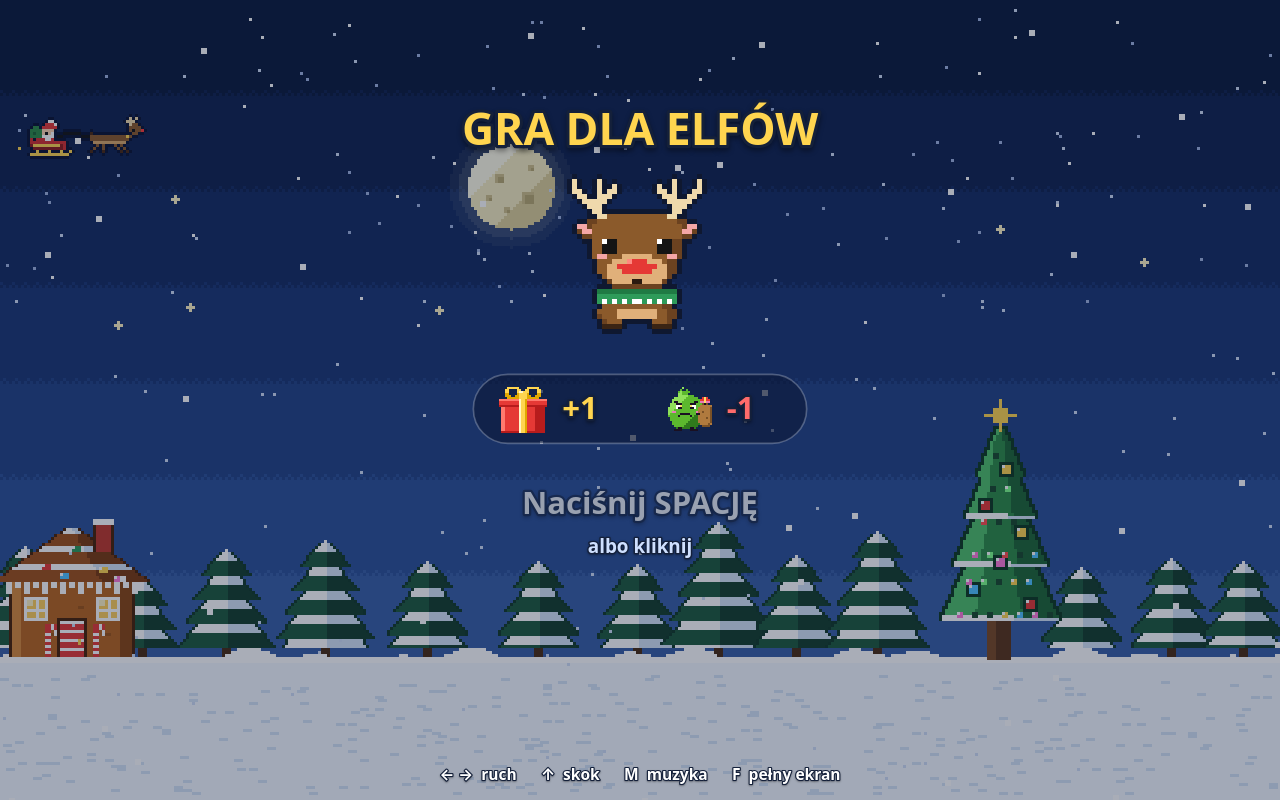
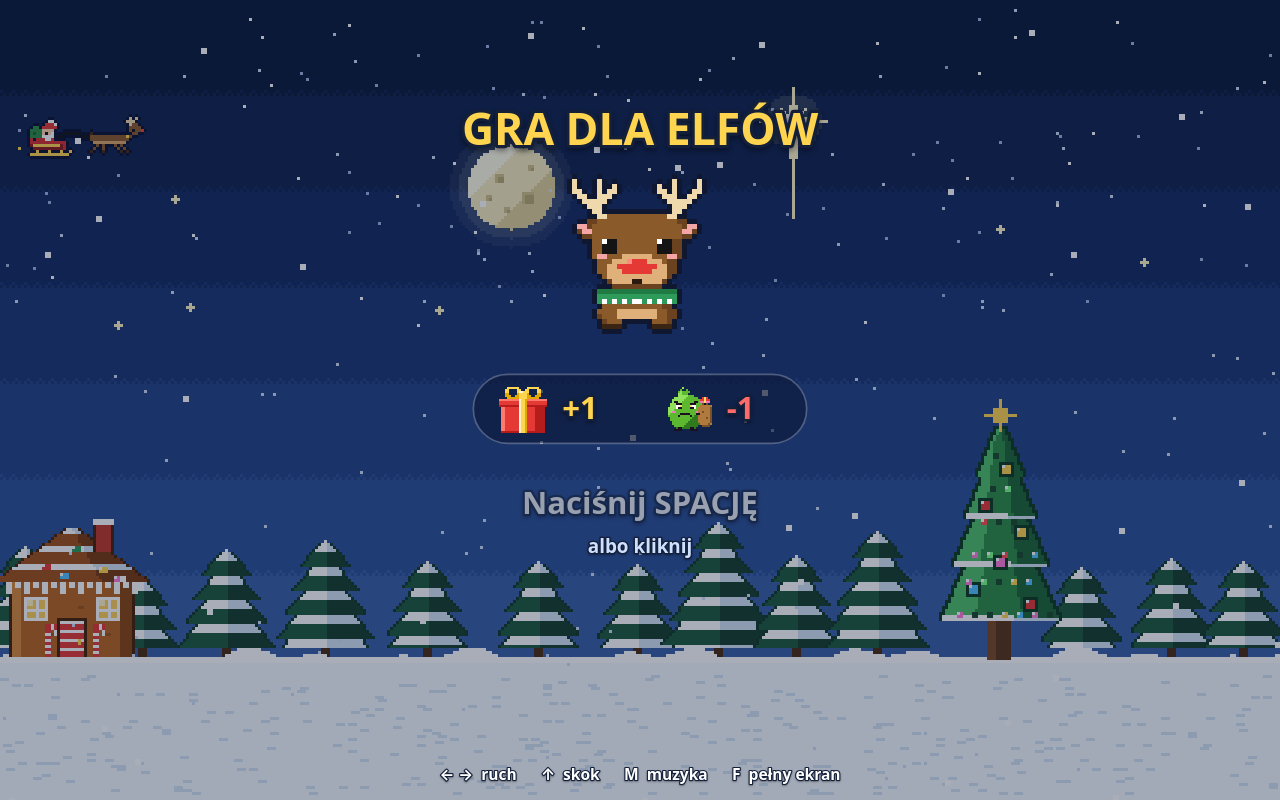
Before and after one commit to coditive-com/santa, a plain HTML site: page index.html in a window 1280 px wide. Drawn offline with Linux system fonts and the light colour scheme; animation ran at ten frames a second.

Commit message:
Tło: Gwiazda Betlejemska
Co-Authored-By: Claude Opus 5.5 <noreply@anthropic.com>
Claude-Session: https://claude.ai/code/session_011is8wchf9fbyDaRXw9hyBR

```diff
--- a/index.html
+++ b/index.html
@@ -382,6 +382,29 @@ function animacjeTla(c, t) {
     c.fillStyle = b > 0.3 ? '#ffffff' : '#9fb4e0';
     c.fillRect(x, y, 1, 1);
     if (i % 5 === 0 && b > 0.6) { c.fillStyle = '#fff3c4'; c.fillRect(x - 1, y, 3, 1); c.fillRect(x, y - 1, 1, 3); }
+  }
+  // Gwiazda Betlejemska – duża, świecąca, z długim promieniem w dół
+  {
+    const gx = Math.floor(SW * 0.62), gy = 40, puls = Math.sin(t * 3);
+    c.fillStyle = 'rgba(255,240,170,0.12)';
+    for (let y = -9; y <= 9; y++) { const w = Math.round(Math.sqrt(81 - y * y)); c.fillRect(gx - w, gy + y, w * 2 + 1, 1); }
+    const prom = (dl, kol) => {
+      c.fillStyle = kol;
+      for (let i = 1; i <= dl; i++) {
+        const g = i < dl * 0.4 ? 1 : 0;
+        c.fillRect(gx - g, gy - i * (dl > 20 ? 0 : 1) + (dl > 20 ? i : 0), 1 + g * 2, 1);
+      }
+    };
+    prom(30 + Math.round(puls * 2), '#fff3c4');   // długi promień w dół
+    c.fillStyle = '#fff3c4';
+    const r = 10 + Math.round(puls);
+    c.fillRect(gx, gy - r, 1, r * 2 + 1); c.fillRect(gx - r, gy, r * 2 + 1, 1);   // krzyż
+    c.fillRect(gx - 1, gy - 5, 3, 11); c.fillRect(gx - 5, gy - 1, 11, 3);
+    c.fillStyle = '#fff8dc';
+    for (let i = 1; i <= 4; i++) { c.fillRect(gx - i, gy - i, 1, 1); c.fillRect(gx + i, gy - i, 1, 1); c.fillRect(gx - i, gy + i, 1, 1); c.fillRect(gx + i, gy + i, 1, 1); }
+    c.fillStyle = '#ffffff'; c.fillRect(gx - 2, gy - 2, 5, 5);
+    c.fillStyle = '#ffe066'; c.fillRect(gx - 1, gy - 1, 3, 3);
+    c.fillStyle = '#ffffff'; c.fillRect(gx, gy, 1, 1);
   }
   // sanie Mikołaja z reniferem pędzą po niebie
   const droga = SW + 120;
```
